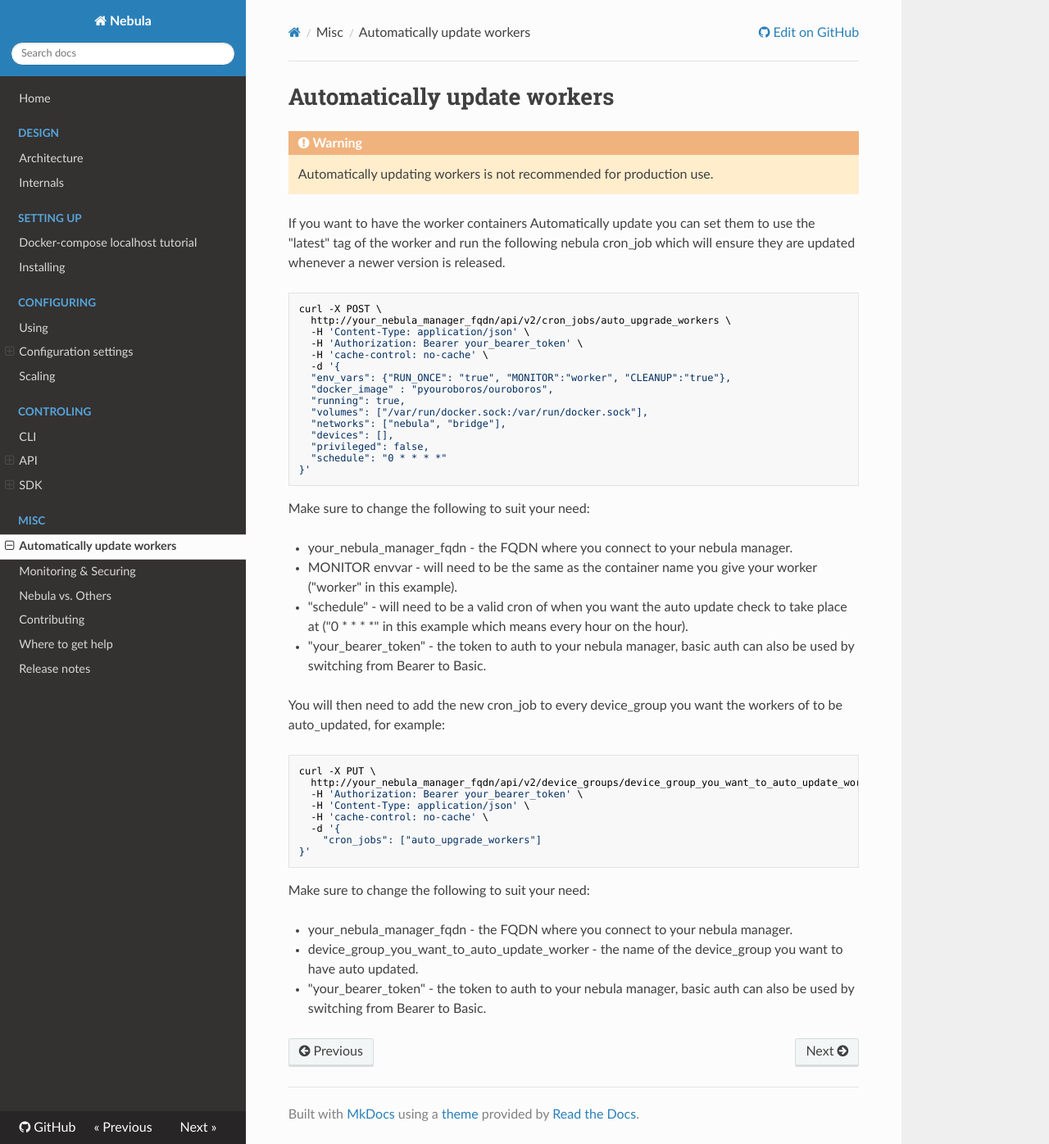
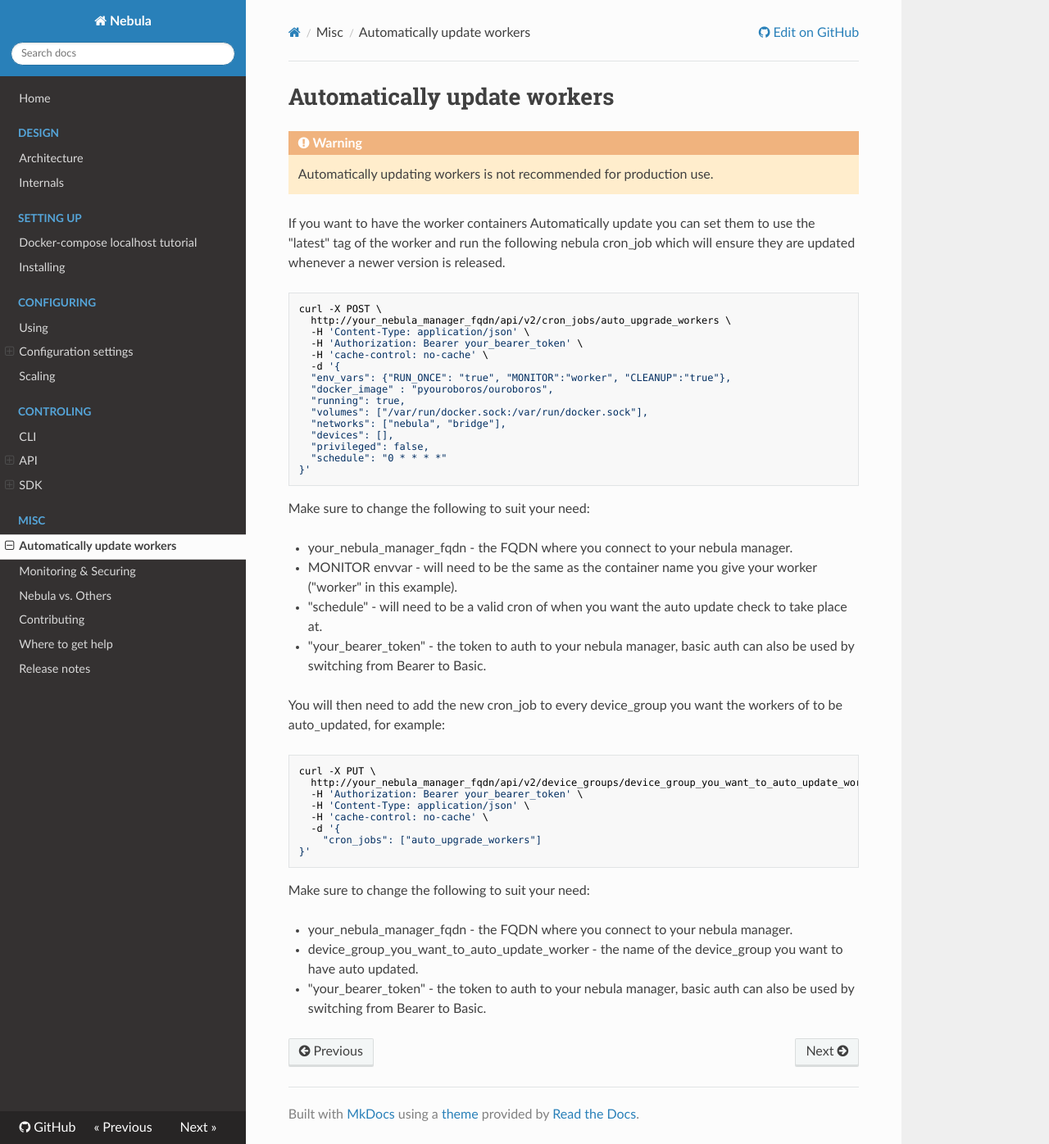
Before and after one commit to nebula-orchestrator/docs, an MkDocs documentation site: the page built from docs/auto-update-workers.md, in a window 1280 px wide and 1396 px high. Shown: the whole window at 82% size. Built offline with MkDocs 1.6.1, drawn with Linux system fonts in a browser that asks for light colours; nearby versions of some CDN libraries.

Commit message:
removing unneeded parts

```diff
--- a/docs/auto-update-workers.md
+++ b/docs/auto-update-workers.md
@@ -27,7 +27,7 @@
 
 * your_nebula_manager_fqdn - the FQDN where you connect to your nebula manager.
 * MONITOR envvar - will need to be the same as the container name you give your worker ("worker" in this example).
-* "schedule" - will need to be a valid cron of when you want the auto update check to take place at ("0 * * * *" in this example which means every hour on the hour).
+* "schedule" - will need to be a valid cron of when you want the auto update check to take place at.
 * "your_bearer_token" - the token to auth to your nebula manager, basic auth can also be used by switching from Bearer to Basic.
 
 You will then need to add the new cron_job to every device_group you want the workers of to be auto_updated, for example:
```
